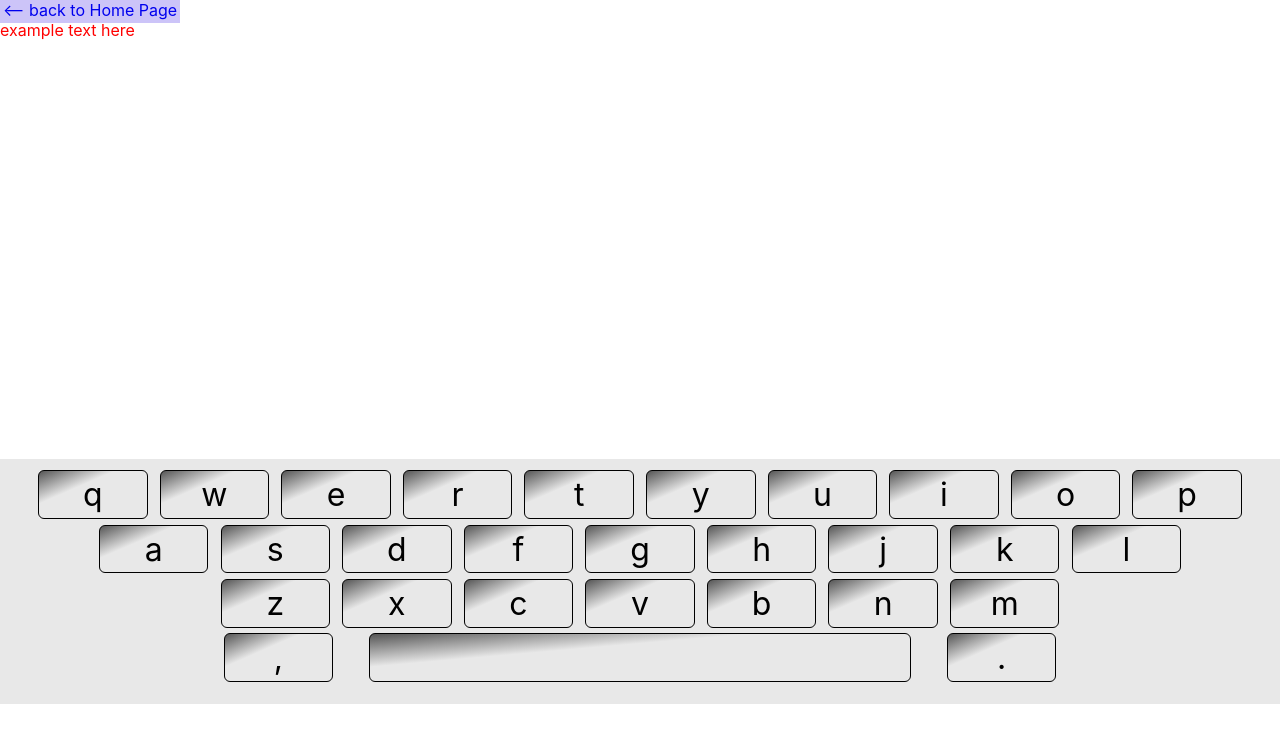
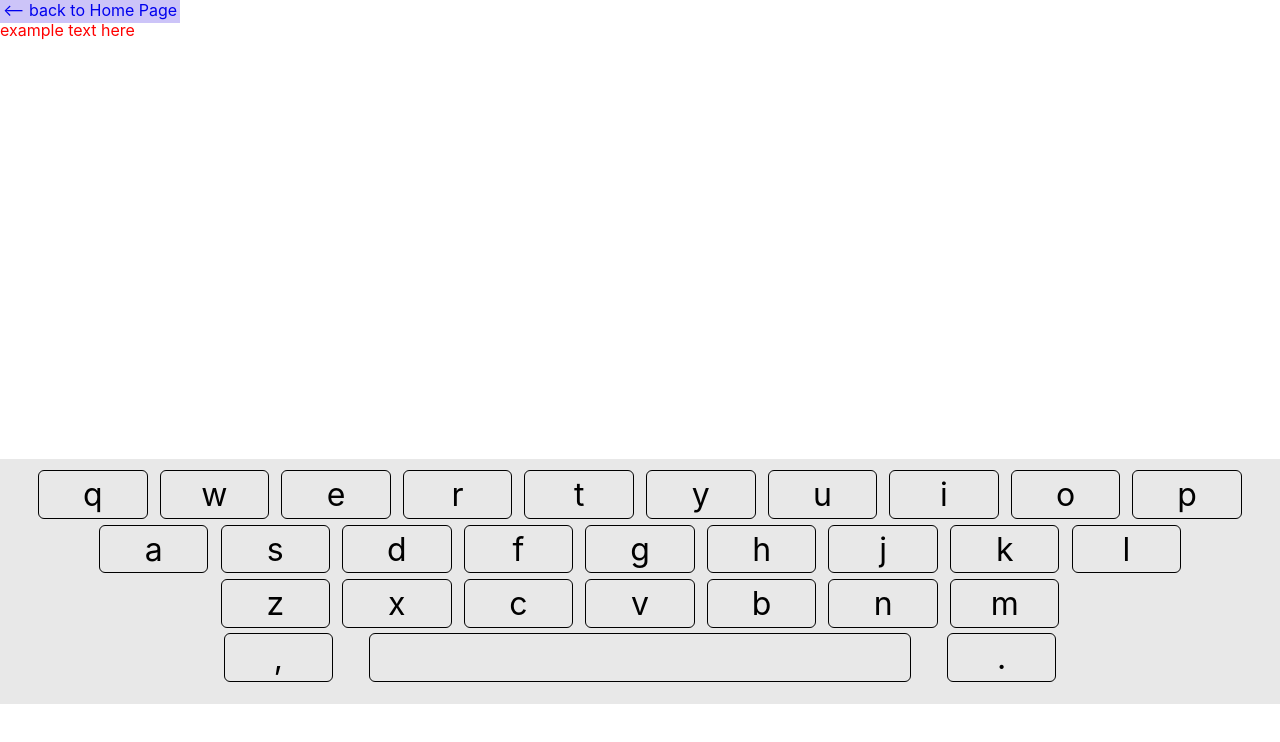
Before and after one commit to JustinDudley/thimble, a React (Create React App) app: page /keyboard in a window 1280 px wide. Shown: the top 742 px of the page. Built offline with nearby package versions, Linux system fonts and the light colour scheme.

Commit message:
initial state is unshaded

```diff
--- a/src/thimbleRoutes/Keyboard/components/WholeKey/index.tsx
+++ b/src/thimbleRoutes/Keyboard/components/WholeKey/index.tsx
@@ -65,6 +65,10 @@ export const WholeKey: React.FC<{letter: string; keyboardCount: number;}> = ({le
 
     let direction = '';
 
+    if (max === 0) {
+        direction = '';
+    }
+    else {
         switch(highestIndex) {
             case 0: direction = 'left top'; break;
             case 1: direction = 'top'; break;
@@ -75,6 +79,7 @@ export const WholeKey: React.FC<{letter: string; keyboardCount: number;}> = ({le
             case 6: direction = 'right bottom'; break;
             case 7: direction = 'bottom'; break;
             case 8: direction = 'right bottom';
+        }
     }
 
     console.log(direction)
```
Lines whose indentation alone changed are shown as unchanged.
